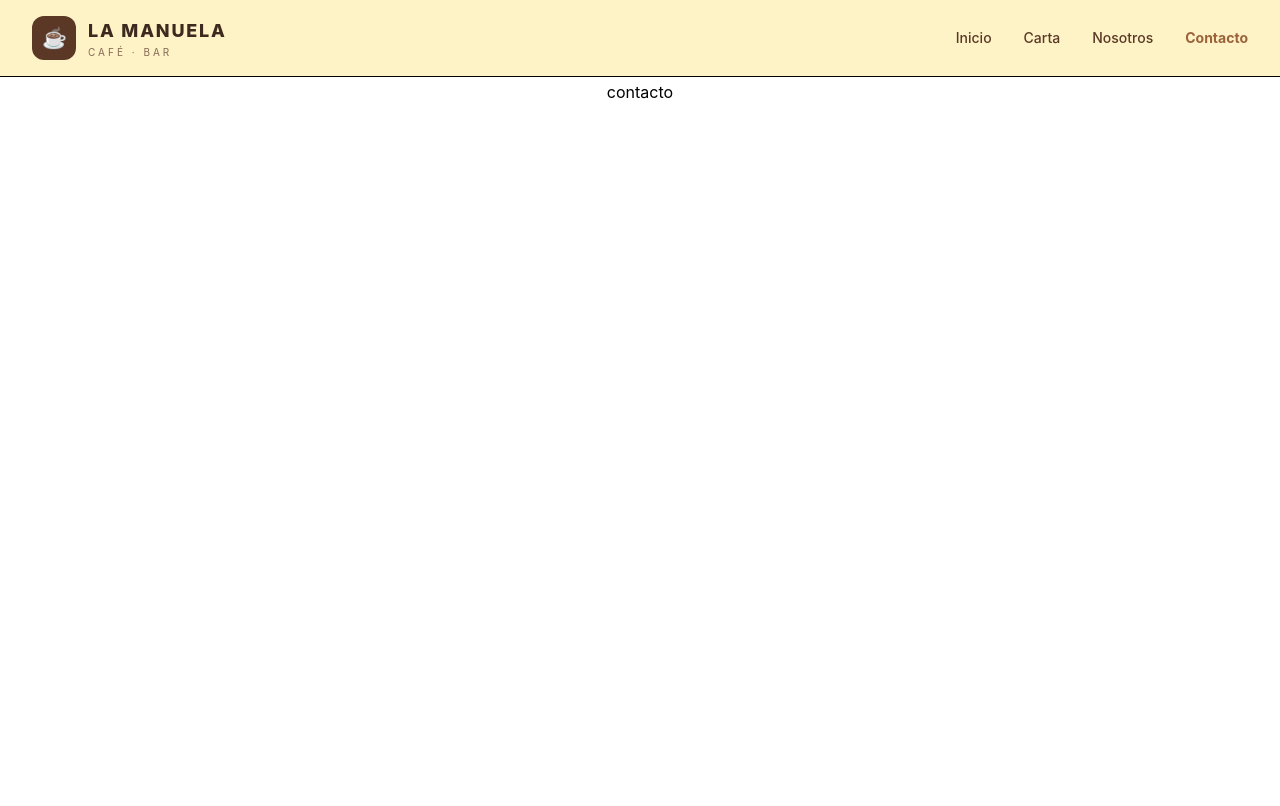
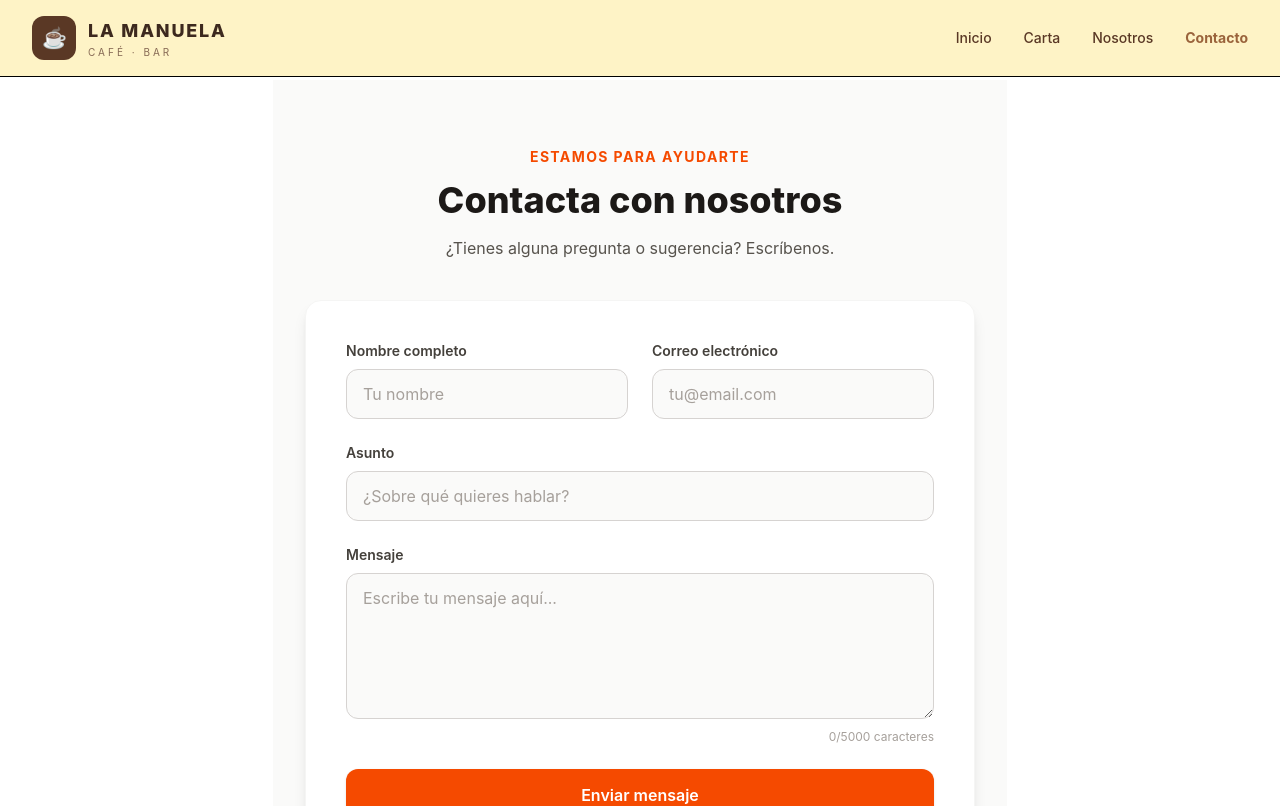
Before and after one commit to juamaya/LaManuela, a Nuxt app: page /contacto in a window 1280 px wide. Shown: the top 806 px of the page. Built offline with nearby package versions, Linux system fonts and the light colour scheme.

Commit message:
creo ContactForm.vue y server/api/contact.post.ts

```diff
--- /dev/null
+++ b/app/components/ContactForm.vue
@@ -0,0 +1,256 @@
+
+<script setup lang="ts">
+import { ref } from 'vue'
+
+interface ContactForm {
+  name: string
+  email: string
+  subject: string
+  message: string
+}
+
+const form = ref<ContactForm>({
+  name: '',
+  email: '',
+  subject: '',
+  message: '',
+})
+
+const loading = ref(false)
+const success = ref(false)
+const error = ref('')
+
+async function handleSubmit() {
+  success.value = false
+  error.value = ''
+
+  if (
+    !form.value.name.trim() ||
+    !form.value.email.trim() ||
+    !form.value.subject.trim() ||
+    !form.value.message.trim()
+  ) {
+    error.value = 'Por favor, completa todos los campos.'
+    return
+  }
+
+  loading.value = true
+
+  try {
+    // Envía los datos a tu API de Nuxt.
+    await $fetch('/api/contact', {
+      method: 'POST',
+      body: form.value,
+    })
+
+    success.value = true
+
+    form.value = {
+      name: '',
+      email: '',
+      subject: '',
+      message: '',
+    }
+  } catch {
+    error.value = 'No se pudo enviar el mensaje. Inténtalo de nuevo.'
+  } finally {
+    loading.value = false
+  }
+}
+</script>
+
+<template>
+  <section class="bg-stone-50 px-4 py-16 sm:px-6 lg:px-8">
+    <div class="mx-auto max-w-3xl">
+      <!-- Encabezado -->
+      <div class="mb-10 text-center">
+        <span
+          class="text-sm font-bold uppercase tracking-widest text-orange-600"
+        >
+          Estamos para ayudarte
+        </span>
+
+        <h1 class="mt-3 text-3xl font-extrabold text-stone-900 sm:text-4xl">
+          Contacta con nosotros
+        </h1>
+
+        <p class="mt-4 text-stone-600">
+          ¿Tienes alguna pregunta o sugerencia? Escríbenos.
+        </p>
+      </div>
+
+      <!-- Formulario -->
+      <form
+        class="space-y-6 rounded-2xl border border-stone-100
+               bg-white p-6 shadow-lg sm:p-10"
+        @submit.prevent="handleSubmit"
+      >
+        <div class="grid grid-cols-1 gap-6 sm:grid-cols-2">
+          <!-- Nombre -->
+          <div>
+            <label
+              for="name"
+              class="mb-2 block text-sm font-semibold text-stone-700"
+            >
+              Nombre completo
+            </label>
+
+            <input
+              id="name"
+              v-model="form.name"
+              type="text"
+              name="name"
+              autocomplete="name"
+              placeholder="Tu nombre"
+              required
+              maxlength="100"
+              class="w-full rounded-xl border border-stone-300
+                     bg-stone-50 px-4 py-3 text-stone-900
+                     outline-none transition placeholder:text-stone-400
+                     focus:border-orange-500 focus:ring-2
+                     focus:ring-orange-100"
+            />
+          </div>
+
+          <!-- Email -->
+          <div>
+            <label
+              for="email"
+              class="mb-2 block text-sm font-semibold text-stone-700"
+            >
+              Correo electrónico
+            </label>
+
+            <input
+              id="email"
+              v-model="form.email"
+              type="email"
+              name="email"
+              autocomplete="email"
+              placeholder="tu@email.com"
+              required
+              maxlength="254"
+              class="w-full rounded-xl border border-stone-300
+                     bg-stone-50 px-4 py-3 text-stone-900
+                     outline-none transition placeholder:text-stone-400
+                     focus:border-orange-500 focus:ring-2
+                     focus:ring-orange-100"
+            />
+          </div>
+        </div>
+
+        <!-- Asunto -->
+        <div>
+          <label
+            for="subject"
+            class="mb-2 block text-sm font-semibold text-stone-700"
+          >
+            Asunto
+          </label>
+
+          <input
+            id="subject"
+            v-model="form.subject"
+            type="text"
+            name="subject"
+            placeholder="¿Sobre qué quieres hablar?"
+            required
+            maxlength="150"
+            class="w-full rounded-xl border border-stone-300
+                   bg-stone-50 px-4 py-3 text-stone-900
+                   outline-none transition placeholder:text-stone-400
+                   focus:border-orange-500 focus:ring-2
+                   focus:ring-orange-100"
+          />
+        </div>
+
+        <!-- Mensaje -->
+        <div>
+          <label
+            for="message"
+            class="mb-2 block text-sm font-semibold text-stone-700"
+          >
+            Mensaje
+          </label>
+
+          <textarea
+            id="message"
+            v-model="form.message"
+            name="message"
+            rows="5"
+            placeholder="Escribe tu mensaje aquí..."
+            required
+            maxlength="5000"
+            class="w-full resize-y rounded-xl border border-stone-300
+                   bg-stone-50 px-4 py-3 text-stone-900
+                   outline-none transition placeholder:text-stone-400
+                   focus:border-orange-500 focus:ring-2
+                   focus:ring-orange-100"
+          ></textarea>
+
+          <p class="mt-1 text-right text-xs text-stone-400">
+            {{ form.message.length }}/5000 caracteres
+          </p>
+        </div>
+
+        <!-- Mensajes de estado -->
+        <p
+          v-if="success"
+          role="status"
+          class="rounded-xl bg-green-50 p-4 text-sm text-green-700"
+        >
+          ¡Mensaje enviado correctamente! Gracias por contactarnos.
+        </p>
+
+        <p
+          v-if="error"
+          role="alert"
+          class="rounded-xl bg-red-50 p-4 text-sm text-red-700"
+        >
+          {{ error }}
+        </p>
+
+        <!-- Botón -->
+        <button
+          type="submit"
+          :disabled="loading"
+          class="flex w-full items-center justify-center gap-2
+                 rounded-xl bg-orange-600 px-6 py-3.5
+                 font-semibold text-white shadow-sm transition
+                 hover:bg-orange-700 focus-visible:outline-none
+                 focus-visible:ring-2 focus-visible:ring-orange-500
+                 focus-visible:ring-offset-2
+                 disabled:cursor-not-allowed disabled:opacity-60"
+        >
+          <svg
+            v-if="loading"
+            class="h-5 w-5 animate-spin"
+            viewBox="0 0 24 24"
+            fill="none"
+            aria-hidden="true"
+          >
+            <circle
+              class="opacity-25"
+              cx="12"
+              cy="12"
+              r="10"
+              stroke="currentColor"
+              stroke-width="4"
+            />
+            <path
+              class="opacity-75"
+              fill="currentColor"
+              d="M4 12a8 8 0 0 1 8-8V0C5.37 0 0 5.37 0 12h4z"
+            />
+          </svg>
+
+          {{ loading ? 'Enviando...' : 'Enviar mensaje' }}
+        </button>
+
+        <p class="text-center text-xs text-stone-500">
+          Te responderemos lo antes posible.
+        </p>
+      </form>
+    </div>
+  </section>
+</template>
--- a/app/pages/contacto.vue
+++ b/app/pages/contacto.vue
@@ -1,6 +1,9 @@
 <template>
     <div class="min-h-screen bg-slate-450 flex   justify-center">
-<h1>contacto</h1>
+
+
+ <ContactForm />
+
     </div>
 </template>
 
```
Also changed, not shown: 1 other file (tests, documents, lock files or other folders).
